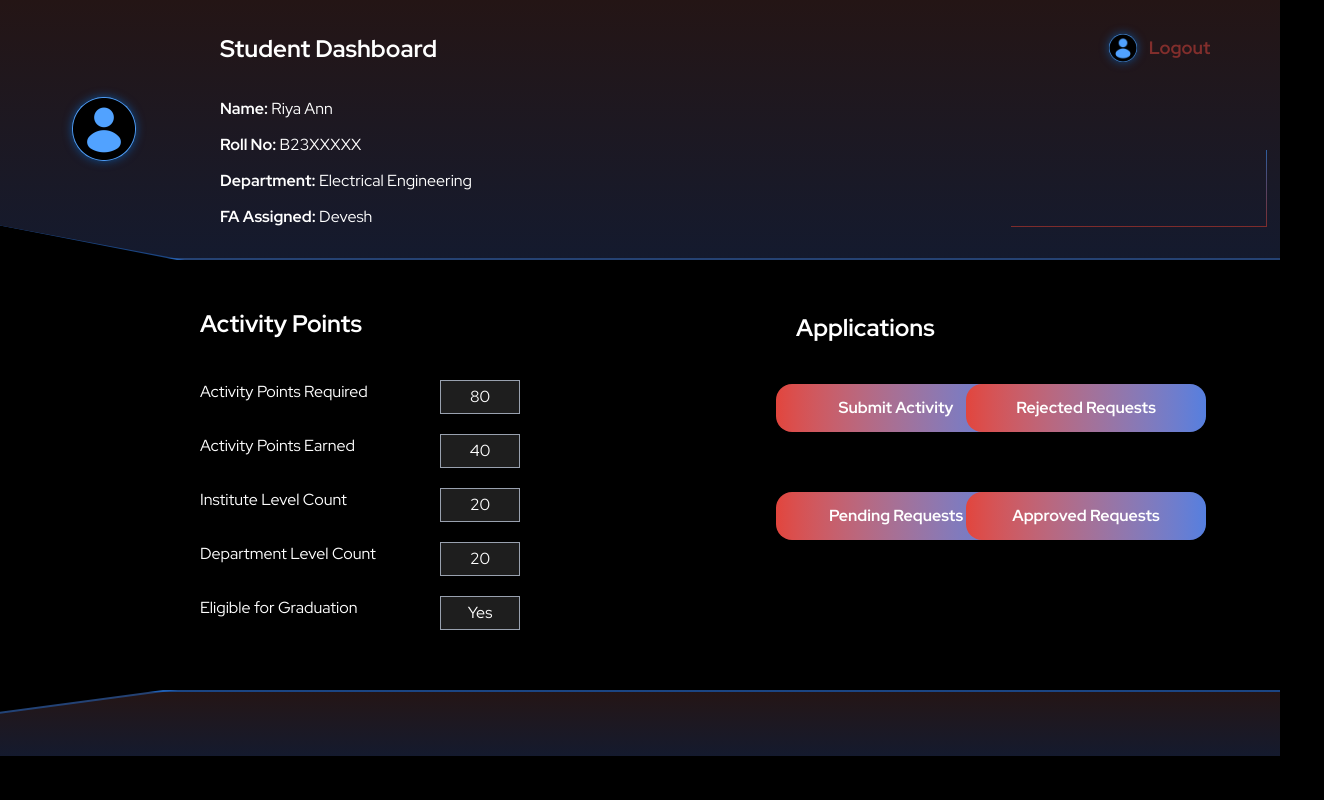
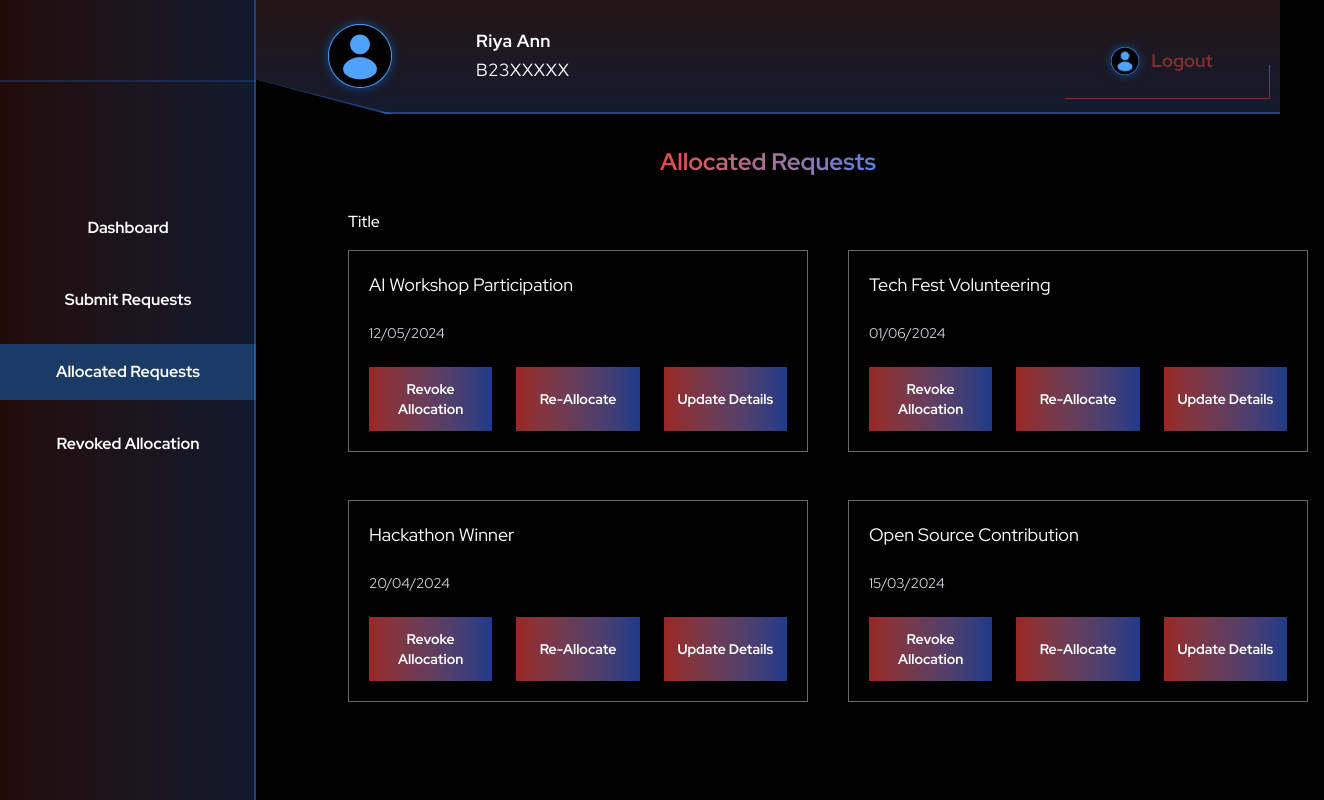
Before and after one commit to GDSC-NIT-Calicut/apms-frontend, a React (Vite) app: page /allocated-requests in a window 1280 px wide. Before the commit this address led to /dashboard. Shown: the top 800 px of the page, 1324 px wide, since content can reach past the window. Built offline with nearby package versions, Linux system fonts and the light colour scheme; sample sign-in values are in the browser's storage.

Commit message:
added rejected, allocated requests page

```diff
--- a/src/App.tsx
+++ b/src/App.tsx
@@ -1,18 +1,25 @@
 import { BrowserRouter as Router, Routes, Route, Navigate } from 'react-router-dom';
 import { useState } from 'react';
-import SidebarLayout from './layouts/SidebarLayout.tsx';
+import SidebarLayout from './layouts/SidebarLayout';
+import EventSidebarLayout from './layouts/EventSidebarLayout'; // NEW
 import LoginPage from './pages/Login';
 import Dashboard from './pages/Dashboard';
 import SubmitActivity from './pages/SubmitActivity';
 import ProtectedRoute from './components/protectedRoute';
-import PendingRequests from './pages/PendingRequests.tsx';
-import ApprovedRequests from './pages/ApprovedRequests.tsx';
+import PendingRequests from './pages/PendingRequests';
+import ApprovedRequests from './pages/ApprovedRequests';
 import RejectedRequests from './pages/RejectedRequests';
+import EventDashboard from './pages/EventDashboard';
+import SubmitEventRequest from './pages/SubmitEventRequest';
+import AllocatedRequests from './pages/AllocatedRequests';
+import RevokedAllocation from './pages/RevokedAllocation';
 
 function App() {
-  const [isLoggedIn, setIsLoggedIn] = useState(()=>{
-    return localStorage.getItem("isLoggedIn")==="true";
+  const [isLoggedIn, setIsLoggedIn] = useState(() => {
+    return localStorage.getItem("isLoggedIn") === "true";
   });
+
+  const role = localStorage.getItem("role");
 
   return (
     <Router>
@@ -22,17 +29,27 @@ function App() {
 
         {/* Protected Routes */}
         <Route element={<ProtectedRoute isLoggedIn={isLoggedIn} />}>
+
           {/* Dashboard with no sidebar */}
-          <Route path="/dashboard" element={<Dashboard setIsLoggedIn={setIsLoggedIn}/>} />
+          <Route path="/dashboard" element={<Dashboard setIsLoggedIn={setIsLoggedIn} />} />
 
-          {/* Sidebar Layout Routes */}
-          <Route element={<SidebarLayout setIsLoggedIn={setIsLoggedIn}/>}>
+          {/* Student/Faculty Sidebar Layout */}
+          <Route element={<SidebarLayout setIsLoggedIn={setIsLoggedIn} />}>
             <Route path="/submit-activity" element={<SubmitActivity />} />
             <Route path="/pending-requests" element={<PendingRequests />} />
             <Route path="/approved-requests" element={<ApprovedRequests />} />
             <Route path="/rejected-requests" element={<RejectedRequests />} />
-            {/* Add more routes with sidebar here */}
           </Route>
+
+          <Route path="/event-dashboard" element={<EventDashboard setIsLoggedIn={setIsLoggedIn} />} />
+
+          {/* Event Organizer Sidebar Layout */}
+          <Route element={<EventSidebarLayout setIsLoggedIn={setIsLoggedIn} />}>
+            <Route path="/submit-event-request" element={<SubmitEventRequest />} />
+            <Route path="/allocated-requests" element={<AllocatedRequests />} />
+            <Route path="/revoked-allocation" element={<RevokedAllocation />} />
+          </Route>
+
         </Route>
 
         {/* Fallback */}
--- /dev/null
+++ b/src/components/EventCards.tsx
@@ -0,0 +1,35 @@
+import React from "react";
+
+type CardProps = {
+  title: string;
+  date: string;
+  actions: Array<"Revoke Allocation" | "Re-Allocate" | "Update Details">;
+};
+
+const statusStyles: Record<string, string> = {
+  "Revoke Allocation": "bg-gradient-to-r from-[#992622] to-[#1E3A8A] text-white",
+  "Re-Allocate": "bg-gradient-to-r from-[#992622] to-[#1E3A8A] text-white",
+  "Update Details": "bg-gradient-to-r from-[#992622] to-[#1E3A8A] text-white",
+};
+
+const EventCards: React.FC<CardProps> = ({ title, date, actions }) => {
+  return (
+    <div className="w-full max-w-[500px] px-5 py-5 bg-black text-white border border-white/40 shadow-sm flex flex-col gap-6">
+      <div className="text-lg">{title}</div>
+      <div className="text-sm text-gray-300">{date}</div>
+
+      <div className="flex justify-between gap-6">
+        {actions.map((action) => (
+          <button
+            key={action}
+            className={`flex-1 text-sm py-3 px-1 font-semibold text-center cursor-pointer ${statusStyles[action]}`}
+          >
+            {action}
+          </button>
+        ))}
+      </div>
+    </div>
+  );
+};
+
+export default EventCards;
--- /dev/null
+++ b/src/components/EventSidebar.tsx
@@ -0,0 +1,56 @@
+import { useEffect, useState } from "react";
+import { useLocation, useNavigate } from "react-router-dom";
+
+export default function EventSidebar() {
+  const navigate = useNavigate();
+  const location = useLocation();
+
+  const navItems: { label: string; path: string }[] = [
+    { label: "Dashboard", path: "/event-dashboard" },
+    { label: "Submit Requests", path: "/submit-event-request" },
+    { label: "Allocated Requests", path: "/allocated-requests" },
+    { label: "Revoked Allocation", path: "/revoked-allocation" }
+  ];
+
+  const [selected, setSelected] = useState("Dashboard");
+
+  // Highlight correct item on page load or URL change
+  useEffect(() => {
+    const current = navItems.find((item) =>
+      location.pathname.startsWith(item.path)
+    );
+    if (current) {
+      setSelected(current.label);
+    }
+  }, [location.pathname]);
+
+  return (
+    <div className="hidden md:block w-64 min-h-screen bg-gradient-to-r from-[rgba(226,69,61,0.15)] to-[rgba(85,127,223,0.2)] relative">
+      <div className="absolute top-0 right-0 w-[2px] h-full bg-[rgba(38,134,255,0.4)]" />
+      <div
+        className="absolute left-0 w-full h-[1.5px] bg-[rgba(38,134,255,0.2)]"
+        style={{ top: "80px" }}
+      />
+
+      <nav className="flex flex-col gap-4 mt-[25vh]">
+        {navItems.map(({ label, path }) => (
+          <button
+            key={label}
+            onClick={() => {
+              setSelected(label);
+              navigate(path);
+            }}
+            className={`w-full text-center py-4 px-4 transition font-redhat font-semibold cursor-pointer
+              ${
+                selected === label
+                  ? "bg-[#1A3B66] text-white"
+                  : "text-white hover:bg-white/10"
+              }`}
+          >
+            {label}
+          </button>
+        ))}
+      </nav>
+    </div>
+  );
+}
--- /dev/null
+++ b/src/layouts/EventSidebarLayout.tsx
@@ -0,0 +1,21 @@
+import { Outlet } from "react-router-dom";
+import EventSidebar from "../components/EventSidebar";
+import Profile from "../components/Profile";
+
+interface SidebarLayoutProps {
+  setIsLoggedIn: (value: boolean) => void;
+}
+
+export default function SidebarLayout({ setIsLoggedIn }: SidebarLayoutProps) {
+  return (
+    <div className="flex">
+      <EventSidebar />
+      <div className="flex-1">
+          <div className="hidden md:block">
+            <Profile compact setIsLoggedIn={setIsLoggedIn} />
+          </div>
+        <Outlet />
+      </div>
+    </div>
+  );
+}
--- a/src/pages/AllocatedRequests.tsx
+++ b/src/pages/AllocatedRequests.tsx
@@ -1,7 +1,7 @@
 import React from "react";
-import Cards from "../components/Cards";
+import EventCards from "../components/EventCards";
 
-const rejectedData = [
+const allocatedData = [
   {
     title: "AI Workshop Participation",
     date: "2024-05-12",
@@ -37,20 +37,24 @@ const AllocatedRequests: React.FC = () => {
   return (
     <div className="min-h-screen bg-black text-white px-4 py-8 flex flex-col items-center">
       <h2 className="text-2xl font-bold bg-gradient-to-r from-[#E2453D] to-[#557FDF] text-transparent bg-clip-text mb-8">
-        Rejected Requests
+        Allocated Requests
       </h2>
 
-      <div className="w-full max-w-6xl flex flex-col items-center">
-        <div className="grid grid-cols-1 sm:grid-cols-2 gap-y-2 gap-x-30 justify-center">
-          {rejectedData.map((req, idx) => (
-            <div key={idx} className="w-[290px] sm:w-[350px]">
+      <div className="w-full max-w-6xl flex flex-col items-start ml-30">
+        <div className="grid grid-cols-1 md:grid-cols-2 gap-10 gap-y-2 w-full max-w-[1000px] px-4">
+          {allocatedData.map((req, idx) => (
+            <div key={idx}>
+              {/* Only show Title heading above first card */}
               {idx === 0 ? (
-                <h3 className="text-base font-medium mb-5 text-left">Title</h3>
+                <h3 className="text-base font-medium mb-4 text-left">Title</h3>
               ) : (
-                <div className="h-6 mb-5" />
+                <div className="h-6 mb-4" /> // spacer for alignment
               )}
-              <Cards title={req.title} date={formatDate(req.date)} status="Resubmit" />
-              <p className="text-sm text-white mt-2 ml-2">*{req.reason}</p>
+              <EventCards
+                title={req.title}
+                date={formatDate(req.date)}
+                actions={["Revoke Allocation", "Re-Allocate", "Update Details"]}
+              />
             </div>
           ))}
         </div>
--- /dev/null
+++ b/src/pages/EventDashboard.tsx
@@ -0,0 +1,88 @@
+import { useEffect, useState } from 'react';
+import Profile from '../components/Profile';
+import { useNavigate} from 'react-router-dom';
+
+const applicationButtons = [
+  { label: 'Submit Requests', route: '/submit-event-request' },
+  { label: 'Allocated Requests', route: '/allocated-requests' },
+  { label: 'Revoked Allocation', route: '/revoked-allocation' }
+];
+
+type ActivityData = {
+  required: number;
+  earned: number;
+  instituteCount: number;
+  departmentCount: number;
+  eligible: boolean;
+};
+
+type StudentProfile = {
+  name: string;
+  rollNo: string;
+  department: string;
+  faAssigned: string;
+};
+
+type DashboardData = {
+  profile: StudentProfile;
+  activity: ActivityData;
+};
+
+type DashboardProps = {
+  setIsLoggedIn: (val:boolean) => void;
+};
+
+export default function EventDashboard({setIsLoggedIn}:DashboardProps) {
+  const [data, setData] = useState<DashboardData | null>(null);
+  const [loading, setLoading] = useState(true);
+
+  const navigate = useNavigate();
+
+  useEffect(() => {
+    fetch('/dashboard.json')
+      .then(res => res.json())
+      .then((data: DashboardData) => {
+        setData(data);
+        setLoading(false);
+      })
+      .catch(err => {
+        console.error("Failed to fetch dashboard data", err);
+        setLoading(false);
+      });
+  }, []);
+
+  if (loading) return <div className="text-white p-4">Loading Dashboard...</div>;
+  if (!data) return <div className="text-red-400 p-4">Error loading dashboard</div>;
+
+  return (
+    <div className="flex flex-col">
+      <header className="w-full overflow-hidden">
+        <Profile setIsLoggedIn={setIsLoggedIn}/>
+      </header>
+      <main className="flex mt-2 ml-40 mr-40 gap-[20%]">
+        <section className="p-6">
+          <h2 className="text-2xl font-bold text-white mb-10 ml-5 mt-5">Applications</h2>
+          <nav className="flex flex-col gap-8 max-w-2xl ">
+            {applicationButtons.map(({ label, route }) => (
+              <button
+                key={label}
+                onClick={() => navigate(route)}
+                className="w-60 rounded-2xl px-6 py-3 text-white font-semibold transition-all bg-gradient-to-r from-[#E2453D] to-[#557FDF] hover:opacity-90 hover:cursor-pointer"
+              >
+                {label}
+              </button>
+            ))}
+          </nav>
+        </section>
+      </main>
+
+      <footer className="relative px-6 py-[32px] bg-gradient-to-b from-[#241515] to-[#141a2e] border-t-[2px] border-[rgba(38,134,255,0.4)] w-full min-h-16">
+        <div className="absolute top-[-2px] left-[-2px]">
+          <div className={'w-45 h-6 bg-[rgba(38,134,255,0.4)]'} style={{ clipPath: 'polygon(0 0, 0 100%, 100% 0)' }}>
+            <div className={'relative bottom-[2px] w-45 h-6 bg-black'} style={{ clipPath: 'polygon(0 0, 0 100%, 100% 0)' }} />
+          </div>
+        </div>
+      </footer>
+    </div>
+  )
+}
--- a/src/pages/Login.tsx
+++ b/src/pages/Login.tsx
@@ -13,12 +13,18 @@ const LoginPage: React.FC<LoginPageProps> = ({ onLogin }) => {
   const navigate = useNavigate();
 
   const handleSubmit = (e: React.FormEvent) => {
-    e.preventDefault();
-    console.log({ email, password, role });
-    localStorage.setItem('isLoggedIn', 'true');
-    onLogin();
+  e.preventDefault();
+  console.log({ email, password, role });
+  localStorage.setItem('isLoggedIn', 'true');
+  localStorage.setItem('role', role);
+  onLogin();
+
+  if (role === 'Event Organizer') {
+    navigate('/event-dashboard');
+  } else {
     navigate('/dashboard');
-  };
+  }
+};
 
   return (
     <div className="flex flex-col lg:flex-row h-screen bg-black text-white font-poppins">
@@ -103,6 +109,7 @@ const LoginPage: React.FC<LoginPageProps> = ({ onLogin }) => {
                 >
                   <option value="Student" className="text-black">Student</option>
                   <option value="Faculty" className="text-black">Faculty</option>
+                  <option value="Event Organizer" className="text-black">Event Organizer</option>
                   <option value="Admin" className="text-black">Admin</option>
                 </select>
               </div>
--- /dev/null
+++ b/src/pages/SubmitEventRequest.tsx
@@ -0,0 +1,11 @@
+import React from 'react'
+
+const SubmitEventRequest = () => {
+  return (
+    <div>
+
+    </div>
+  )
+}
+
+export default SubmitEventRequest
```
